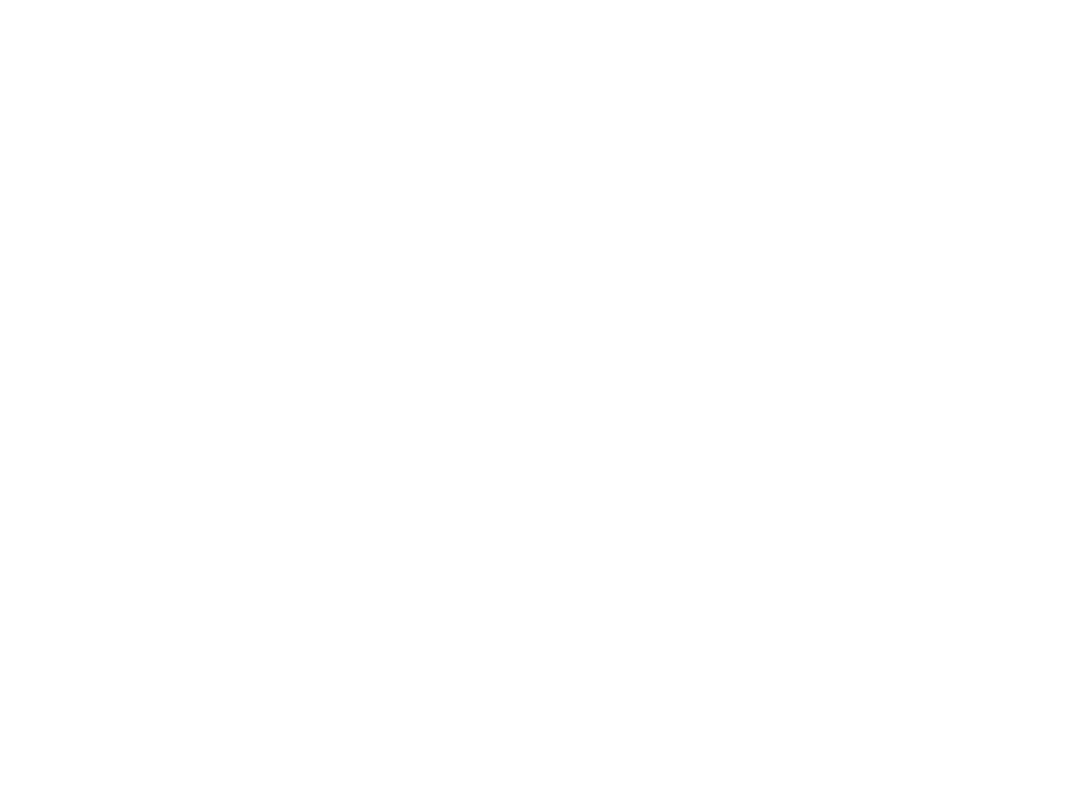
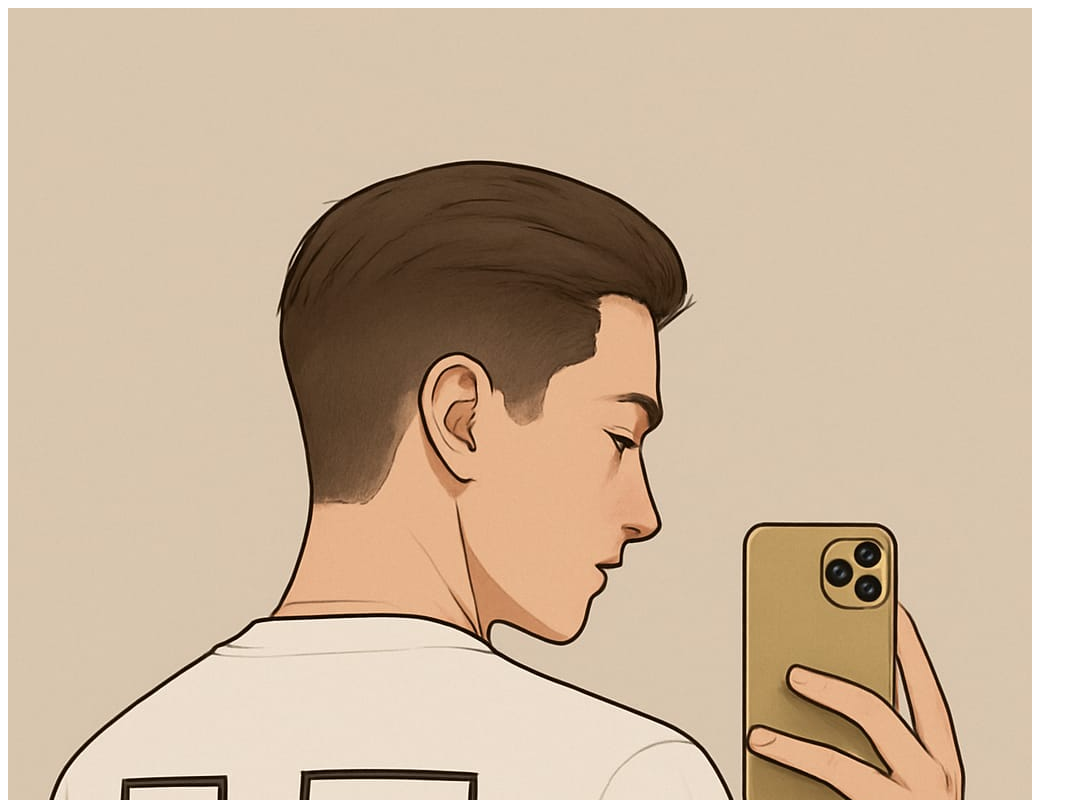
Before and after one commit to ipcarioca/3T-2E, a plain HTML site: page index.html in a window 1280 px wide. Shown: the top 800 px of the page, without its empty margins (0-1087 px from the left). Drawn offline with Linux system fonts and the light colour scheme.

Commit message:
carlos h

```diff
--- a/index.html
+++ b/index.html
@@ -6,6 +6,6 @@
         <title>Meu portifólio</title>
     </head>
     <body>
-
+        <img src="img/WhatsApp Image 2025-11-07 at 12.27.25.jpeg" alt="avatar carlos"
     </body>
     </html>
```
